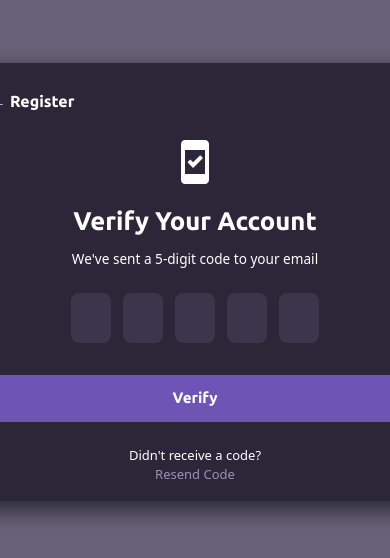
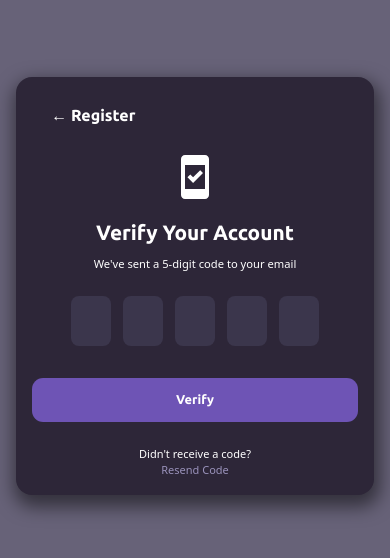
Before and after one commit to Smiruu/StudyBot, a React (Create React App) app in the folder frontend/: page /verify in a window 390 px wide. Shown: the part 140-698 px from the top of the page. Built offline with nearby package versions, Linux system fonts and the light colour scheme; no server answers; the HTML template or start-up script is replaced by a standard one.

Commit message:
Verification screen responsive

```diff
--- a/frontend/src/screens/AuthenticationScreens/css/VerifyScreen.css
+++ b/frontend/src/screens/AuthenticationScreens/css/VerifyScreen.css
@@ -1,12 +1,16 @@
 .verification-background {
-  height: 100vh;
+  height: auto;
   min-height: 100vh;
   width: 100%;
+  min-width: 0;
+  max-width: 100%;
   display: flex;
   align-items: center;
   justify-content: center;
-  overflow: hidden;
   padding: 2rem 1rem;
+  overflow-y: auto;
+  overflow-x: hidden;
+  box-sizing: border-box;
 }
 
 
@@ -182,10 +186,10 @@
 
 @media (max-width: 1024px) {
   .verification-containerbg {
-    margin-left: 3rem;
-    margin-right: 3rem;
-    flex-direction: column;
-    min-width: auto;
+  margin: 0 auto;
+  padding: 1rem;
+  width: 100%;
+  max-width: 500px;
   }
 
   .verification-container {
@@ -198,6 +202,12 @@
 
   .verification-subtitle {
     font-size: 0.95rem;
+  }
+
+    .verification-digit {
+    width: 45px;
+    height: 55px;
+    font-size: 18px;
   }
 }
 
@@ -215,6 +225,10 @@
 
   .verification-container {
     padding: 1rem;
+    width: 100%;
+    height: auto;
+    min-width: 300px;
+    min-height: 100px;
   }
 
   .verification-title {
@@ -234,26 +248,30 @@
 
 @media (max-width: 576px) {
   .verification-background {
-    padding: 0.5rem 0;
+    padding: 0.5rem 0.5rem;
   }
 
   .verification-containerbg {
     flex-direction: column;
-    margin: 0.5rem;
+    padding-top: 1rem;
     min-width: auto;
+    margin: 1rem;
   }
 
   .verification-container {
     padding: 1rem;
     width: 100%;
+    height: auto;
+    min-width: 200px;
+    min-height: 100px;
   }
 
   .verification-title {
-    font-size: 1.6rem;
+    font-size: 1.3rem;
   }
 
   .verification-subtitle {
-    font-size: 0.85rem;
+    font-size: 0.7rem;
   }
 
   .verification-digit {
@@ -263,10 +281,10 @@
   }
 
   .verification-button {
-    font-size: 0.95rem;
+    font-size: 0.8rem;
   }
 
   .verification-footer {
-    font-size: 13px;
+    font-size: 11px;
   }
 }
```
